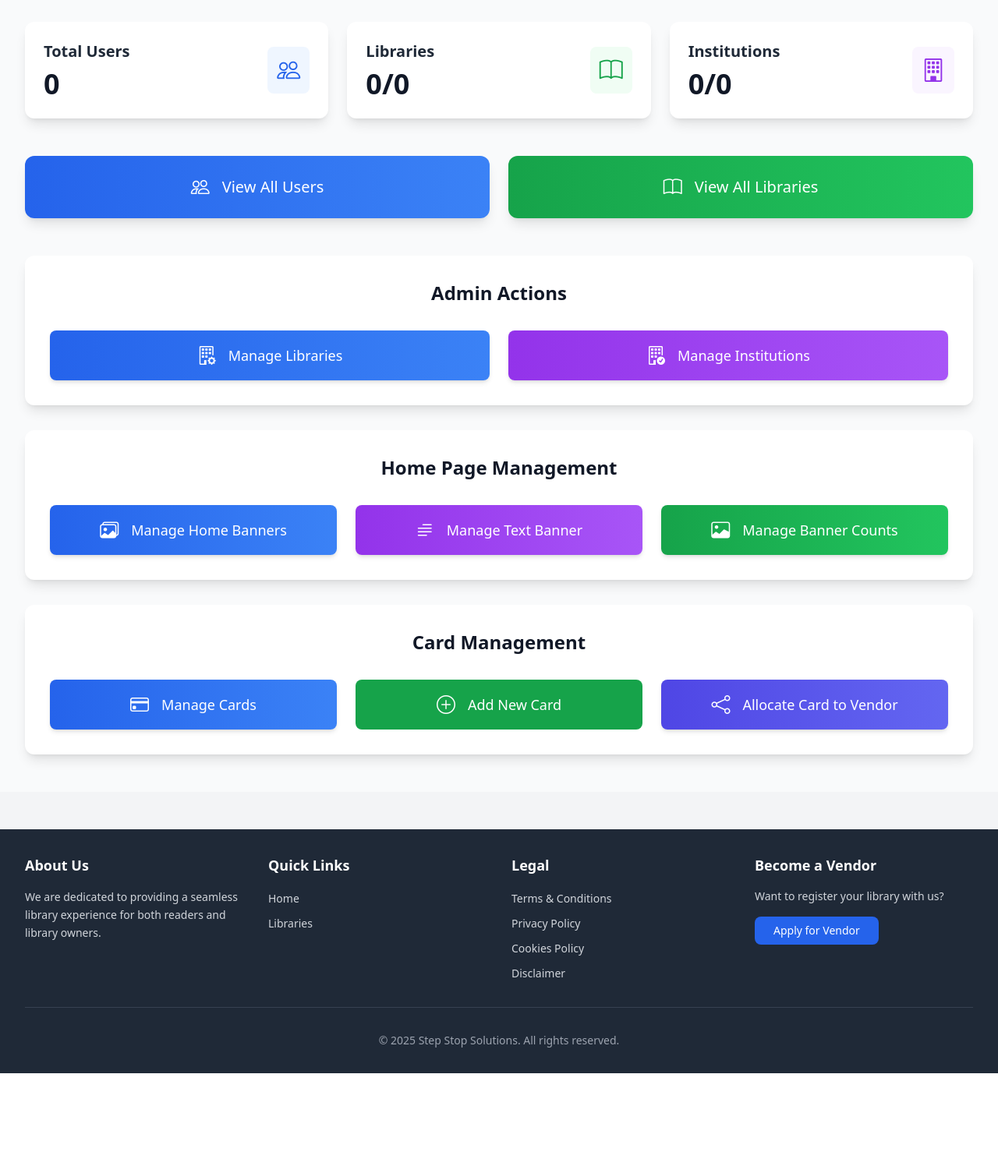
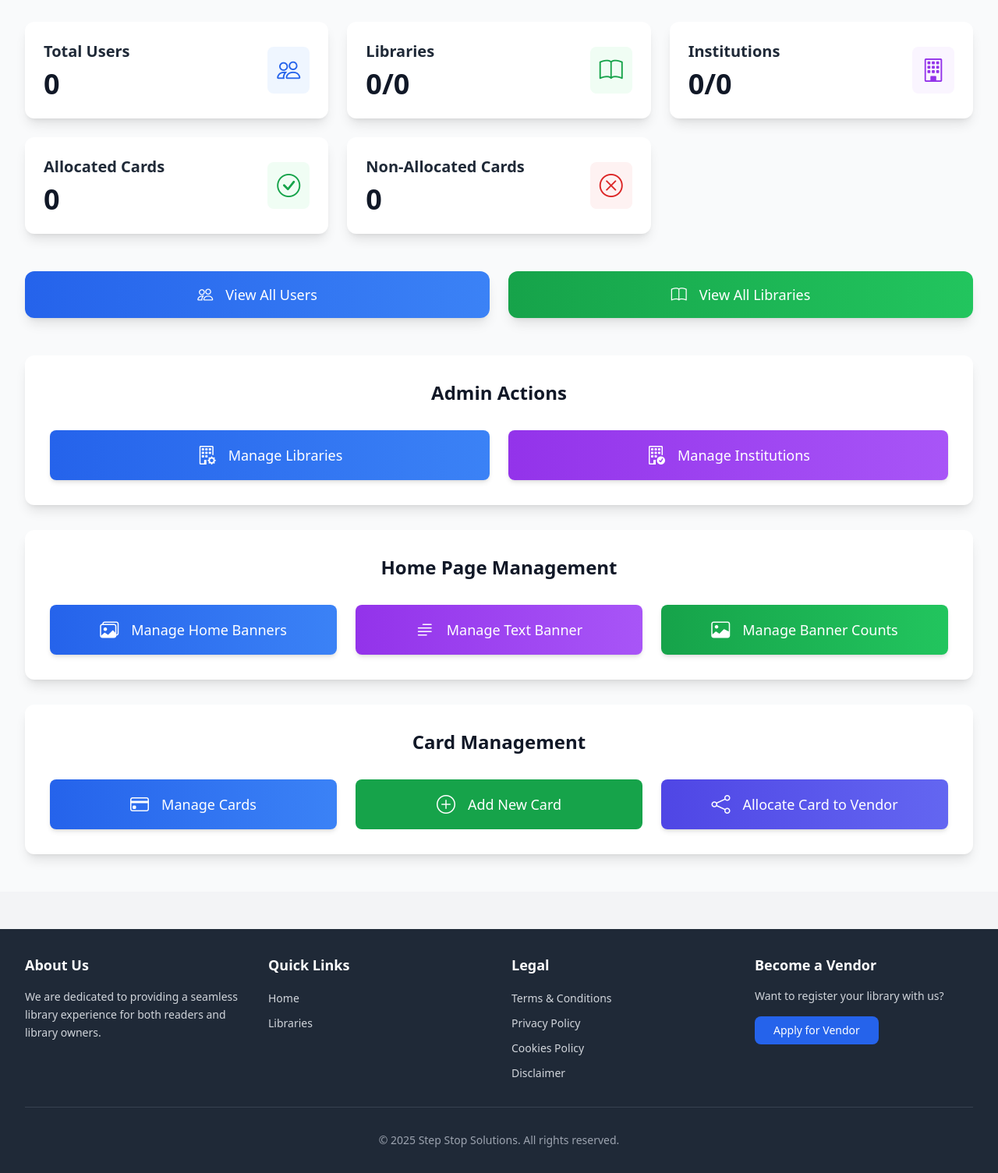
Before and after one commit to kanishkkumarsingh2004/Step-Stop-Solutions, a Django app: page /admin-dashboard/ in a window 1280 px wide. Shown: the part 240-1745 px from the top of the page at 78% size. Before the commit the page ends 1617 px from the top, so only its background shows below. Run offline with Django 5.2, Linux system fonts and the light colour scheme; the visitor is signed in with stand-in values (Sample User, id 1); data that the repository does not hold is empty; some libraries are stand-ins or nearby versions.

Commit message:
nfc alocation

```diff
--- a/library/templates/admin_page/admin_dashboard.html
+++ b/library/templates/admin_page/admin_dashboard.html
@@ -2,56 +2,82 @@
 
 {% block content %}
 <div class="min-h-screen bg-gray-50">
-    <div class="max-w-7xl mx-auto px-4 sm:px-6 lg:px-8 py-12">
+    <div class="max-w-7xl mx-auto px-4 sm:px-6 lg:px-8 py-6 sm:py-12">
         <!-- Dashboard Header -->
-        <div class="text-center mb-12">
-            <h1 class="text-4xl sm:text-5xl font-bold text-gray-900 mb-4">Admin Dashboard</h1>
-            <p class="text-lg text-gray-600 max-w-2xl mx-auto">
+        <div class="text-center mb-8 sm:mb-12">
+            <h1 class="text-2xl sm:text-4xl md:text-5xl font-bold text-gray-900 mb-3 sm:mb-4">Admin Dashboard</h1>
+            <p class="text-sm sm:text-lg text-gray-600 max-w-2xl mx-auto px-2 sm:px-0">
                 Comprehensive platform management tools for efficient administration
             </p>
         </div>
 
         <!-- Statistics Grid -->
-        <div class="grid grid-cols-1 md:grid-cols-2 lg:grid-cols-3 gap-6 mb-12">
+        <div class="grid grid-cols-2 sm:grid-cols-2 lg:grid-cols-3 gap-3 sm:gap-6 mb-8 sm:mb-12 px-2 sm:px-0">
             <!-- Total Users Card -->
-            <div class="bg-white rounded-xl shadow-lg p-6 hover:shadow-xl transition-shadow duration-300">
+            <div class="bg-white rounded-lg sm:rounded-xl shadow-md sm:shadow-lg p-3 sm:p-6 hover:shadow-lg sm:hover:shadow-xl transition-shadow duration-300">
                 <div class="flex items-center justify-between">
                     <div>
-                        <h3 class="text-xl font-semibold text-gray-800 mb-2">Total Users</h3>
-                        <p class="text-4xl font-bold text-gray-900">{{ total_users }}</p>
+                        <h3 class="text-sm sm:text-xl font-semibold text-gray-800 mb-1 sm:mb-2">Total Users</h3>
+                        <p class="text-xl sm:text-4xl font-bold text-gray-900">{{ total_users }}</p>
                     </div>
-                    <div class="p-3 bg-blue-50 rounded-lg">
-                        <i class="bi bi-people text-3xl text-blue-600"></i>
+                    <div class="p-2 sm:p-3 bg-blue-50 rounded-md sm:rounded-lg">
+                        <i class="bi bi-people text-xl sm:text-3xl text-blue-600"></i>
                     </div>
                 </div>
             </div>
 
             <!-- Libraries Card -->
-            <div class="bg-white rounded-xl shadow-lg p-6 hover:shadow-xl transition-shadow duration-300">
+            <div class="bg-white rounded-lg sm:rounded-xl shadow-md sm:shadow-lg p-3 sm:p-6 hover:shadow-lg sm:hover:shadow-xl transition-shadow duration-300">
                 <div class="flex items-center justify-between">
                     <div>
-                        <h3 class="text-xl font-semibold text-gray-800 mb-2">Libraries</h3>
-                        <p class="text-4xl font-bold text-gray-900">
+                        <h3 class="text-sm sm:text-xl font-semibold text-gray-800 mb-1 sm:mb-2">Libraries</h3>
+                        <p class="text-xl sm:text-4xl font-bold text-gray-900">
                             {{ approved_libraries }}/{{ total_libraries }}
                         </p>
                     </div>
-                    <div class="p-3 bg-green-50 rounded-lg">
-                        <i class="bi bi-book text-3xl text-green-600"></i>
+                    <div class="p-2 sm:p-3 bg-green-50 rounded-md sm:rounded-lg">
+                        <i class="bi bi-book text-xl sm:text-3xl text-green-600"></i>
                     </div>
                 </div>
             </div>
 
             <!-- Institutions Card -->
-            <div class="bg-white rounded-xl shadow-lg p-6 hover:shadow-xl transition-shadow duration-300">
+            <div class="bg-white rounded-lg sm:rounded-xl shadow-md sm:shadow-lg p-3 sm:p-6 hover:shadow-lg sm:hover:shadow-xl transition-shadow duration-300">
                 <div class="flex items-center justify-between">
                     <div>
-                        <h3 class="text-xl font-semibold text-gray-800 mb-2">Institutions</h3>
-                        <p class="text-4xl font-bold text-gray-900">
+                        <h3 class="text-sm sm:text-xl font-semibold text-gray-800 mb-1 sm:mb-2">Institutions</h3>
+                        <p class="text-xl sm:text-4xl font-bold text-gray-900">
                             {{ approved_institutions }}/{{ total_institutions }}
                         </p>
                     </div>
-                    <div class="p-3 bg-purple-50 rounded-lg">
-                        <i class="bi bi-building text-3xl text-purple-600"></i>
+                    <div class="p-2 sm:p-3 bg-purple-50 rounded-md sm:rounded-lg">
+                        <i class="bi bi-building text-xl sm:text-3xl text-purple-600"></i>
+                    </div>
+                </div>
+            </div>
+
+            <!-- Allocated Cards Card -->
+            <div class="bg-white rounded-lg sm:rounded-xl shadow-md sm:shadow-lg p-3 sm:p-6 hover:shadow-lg sm:hover:shadow-xl transition-shadow duration-300">
+                <div class="flex items-center justify-between">
+                    <div>
+                        <h3 class="text-sm sm:text-xl font-semibold text-gray-800 mb-1 sm:mb-2">Allocated Cards</h3>
+                        <p class="text-xl sm:text-4xl font-bold text-gray-900">{{ allocated_cards_count }}</p>
+                    </div>
+                    <div class="p-2 sm:p-3 bg-green-50 rounded-md sm:rounded-lg">
+                        <i class="bi bi-check-circle text-xl sm:text-3xl text-green-600"></i>
+                    </div>
+                </div>
+            </div>
+
+            <!-- Non-Allocated Cards Card -->
+            <div class="bg-white rounded-lg sm:rounded-xl shadow-md sm:shadow-lg p-3 sm:p-6 hover:shadow-lg sm:hover:shadow-xl transition-shadow duration-300">
+                <div class="flex items-center justify-between">
+                    <div>
+                        <h3 class="text-sm sm:text-xl font-semibold text-gray-800 mb-1 sm:mb-2">Non-Allocated Cards</h3>
+                        <p class="text-xl sm:text-4xl font-bold text-gray-900">{{ non_allocated_cards_count }}</p>
+                    </div>
+                    <div class="p-2 sm:p-3 bg-red-50 rounded-md sm:rounded-lg">
+                        <i class="bi bi-x-circle text-xl sm:text-3xl text-red-600"></i>
                     </div>
                 </div>
             </div>
@@ -59,71 +85,69 @@
 
         <!-- Quick Actions -->
         <div class="grid grid-cols-1 md:grid-cols-2 gap-6 mb-12">
-            <a href="{% url 'all_users' %}" class="bg-gradient-to-r from-blue-600 to-blue-500 hover:from-blue-700 hover:to-blue-600 text-white px-8 py-6 rounded-xl transition-all duration-300 flex items-center justify-center space-x-4 shadow-lg hover:shadow-xl">
-                <i class="bi bi-people text-2xl"></i>
-                <span class="text-xl font-medium">View All Users</span>
+            <a href="{% url 'all_users' %}" class="bg-gradient-to-r from-blue-600 to-blue-500 hover:from-blue-700 hover:to-blue-600 text-white px-6 py-4 rounded-xl transition-all duration-300 flex items-center justify-center space-x-4 shadow-lg hover:shadow-xl">
+                <i class="bi bi-people text-xl"></i>
+                <span class="text-lg font-medium">View All Users</span>
             </a>
-            <a href="{% url 'all_libraries' %}" class="bg-gradient-to-r from-green-600 to-green-500 hover:from-green-700 hover:to-green-600 text-white px-8 py-6 rounded-xl transition-all duration-300 flex items-center justify-center space-x-4 shadow-lg hover:shadow-xl">
-                <i class="bi bi-book text-2xl"></i>
-                <span class="text-xl font-medium">View All Libraries</span>
+            <a href="{% url 'all_libraries' %}" class="bg-gradient-to-r from-green-600 to-green-500 hover:from-green-700 hover:to-green-600 text-white px-6 py-4 rounded-xl transition-all duration-300 flex items-center justify-center space-x-4 shadow-lg hover:shadow-xl">
+                <i class="bi bi-book text-xl"></i>
+                <span class="text-lg font-medium">View All Libraries</span>
             </a>
         </div>
 
         <!-- Management Sections -->
         <div class="space-y-8">
             <!-- Admin Actions -->
-            <div class="bg-white rounded-xl shadow-lg p-8">
-                <h2 class="text-2xl font-bold text-gray-900 mb-8 text-center">Admin Actions</h2>
-                <div class="grid grid-cols-1 md:grid-cols-2 gap-6">
-                    <a href="{% url 'manage_libraries' %}" class="bg-gradient-to-r from-blue-600 to-blue-500 hover:from-blue-700 hover:to-blue-600 text-white px-6 py-4 rounded-lg transition-all duration-300 flex items-center justify-center space-x-4 shadow-md hover:shadow-lg">
-                        <i class="bi bi-building-gear text-2xl"></i>
-                        <span class="text-lg font-medium">Manage Libraries</span>
+            <div class="bg-white rounded-xl shadow-lg p-4 sm:p-6 md:p-8">
+                <h2 class="text-xl sm:text-2xl font-bold text-gray-900 mb-4 sm:mb-6 md:mb-8 text-center">Admin Actions</h2>
+                <div class="grid grid-cols-1 sm:grid-cols-2 gap-3 sm:gap-4 md:gap-6">
+                    <a href="{% url 'manage_libraries' %}" class="bg-gradient-to-r from-blue-600 to-blue-500 hover:from-blue-700 hover:to-blue-600 text-white px-3 py-2 sm:px-4 sm:py-3 md:px-6 md:py-4 rounded-lg transition-all duration-300 flex items-center justify-center space-x-2 sm:space-x-3 md:space-x-4 shadow-md hover:shadow-lg">
+                        <i class="bi bi-building-gear text-lg sm:text-xl md:text-2xl"></i>
+                        <span class="text-sm sm:text-base md:text-lg font-medium">Manage Libraries</span>
                     </a>
-                    <a href="{% url 'manage_institutions' %}" class="bg-gradient-to-r from-purple-600 to-purple-500 hover:from-purple-700 hover:to-purple-600 text-white px-6 py-4 rounded-lg transition-all duration-300 flex items-center justify-center space-x-4 shadow-md hover:shadow-lg">
-                        <i class="bi bi-building-check text-2xl"></i>
-                        <span class="text-lg font-medium">Manage Institutions</span>
+                    <a href="{% url 'manage_institutions' %}" class="bg-gradient-to-r from-purple-600 to-purple-500 hover:from-purple-700 hover:to-purple-600 text-white px-3 py-2 sm:px-4 sm:py-3 md:px-6 md:py-4 rounded-lg transition-all duration-300 flex items-center justify-center space-x-2 sm:space-x-3 md:space-x-4 shadow-md hover:shadow-lg">
+                        <i class="bi bi-building-check text-lg sm:text-xl md:text-2xl"></i>
+                        <span class="text-sm sm:text-base md:text-lg font-medium">Manage Institutions</span>
                     </a>
                 </div>
             </div>
-
             <!-- Home Page Management -->
-            <div class="bg-white rounded-xl shadow-lg p-8">
-                <h2 class="text-2xl font-bold text-gray-900 mb-8 text-center">Home Page Management</h2>
-                <div class="grid grid-cols-1 md:grid-cols-2 lg:grid-cols-3 gap-6">
-                    <a href="{% url 'manage_home_banners' %}" class="bg-gradient-to-r from-blue-600 to-blue-500 hover:from-blue-700 hover:to-blue-600 text-white px-6 py-4 rounded-lg transition-all duration-300 flex items-center justify-center space-x-4 shadow-md hover:shadow-lg">
-                        <i class="bi bi-images text-2xl"></i>
-                        <span class="text-lg font-medium">Manage Home Banners</span>
+            <div class="bg-white rounded-xl shadow-lg p-4 sm:p-6 md:p-8">
+                <h2 class="text-lg sm:text-xl md:text-2xl font-bold text-gray-900 mb-4 sm:mb-6 md:mb-8 text-center">Home Page Management</h2>
+                <div class="grid grid-cols-1 sm:grid-cols-2 lg:grid-cols-3 gap-3 sm:gap-4 md:gap-6">
+                    <a href="{% url 'manage_home_banners' %}" class="bg-gradient-to-r from-blue-600 to-blue-500 hover:from-blue-700 hover:to-blue-600 text-white px-3 py-2 sm:px-4 sm:py-3 md:px-6 md:py-4 rounded-lg transition-all duration-300 flex items-center justify-center space-x-2 sm:space-x-3 md:space-x-4 shadow-md hover:shadow-lg">
+                        <i class="bi bi-images text-lg sm:text-xl md:text-2xl"></i>
+                        <span class="text-sm sm:text-base md:text-lg font-medium">Manage Home Banners</span>
                     </a>
-                    <a href="{% url 'manage_text_banner' %}" class="bg-gradient-to-r from-purple-600 to-purple-500 hover:from-purple-700 hover:to-purple-600 text-white px-6 py-4 rounded-lg transition-all duration-300 flex items-center justify-center space-x-4 shadow-md hover:shadow-lg">
-                        <i class="bi bi-text-paragraph text-2xl"></i>
-                        <span class="text-lg font-medium">Manage Text Banner</span>
+                    <a href="{% url 'manage_text_banner' %}" class="bg-gradient-to-r from-purple-600 to-purple-500 hover:from-purple-700 hover:to-purple-600 text-white px-3 py-2 sm:px-4 sm:py-3 md:px-6 md:py-4 rounded-lg transition-all duration-300 flex items-center justify-center space-x-2 sm:space-x-3 md:space-x-4 shadow-md hover:shadow-lg">
+                        <i class="bi bi-text-paragraph text-lg sm:text-xl md:text-2xl"></i>
+                        <span class="text-sm sm:text-base md:text-lg font-medium">Manage Text Banner</span>
                     </a>
-                    <a href="{% url 'manage_banner_counts' %}" class="bg-gradient-to-r from-green-600 to-green-500 hover:from-green-700 hover:to-green-600 text-white px-6 py-4 rounded-lg transition-all duration-300 flex items-center justify-center space-x-4 shadow-md hover:shadow-lg">
-                        <i class="bi bi-image text-2xl"></i>
-                        <span class="text-lg font-medium">Manage Banner Counts</span>
+                    <a href="{% url 'manage_banner_counts' %}" class="bg-gradient-to-r from-green-600 to-green-500 hover:from-green-700 hover:to-green-600 text-white px-3 py-2 sm:px-4 sm:py-3 md:px-6 md:py-4 rounded-lg transition-all duration-300 flex items-center justify-center space-x-2 sm:space-x-3 md:space-x-4 shadow-md hover:shadow-lg">
+                        <i class="bi bi-image text-lg sm:text-xl md:text-2xl"></i>
+                        <span class="text-sm sm:text-base md:text-lg font-medium">Manage Banner Counts</span>
                     </a>
                 </div>
             </div>
 
             <!-- Card Management -->
-            <div class="bg-white rounded-xl shadow-lg p-8">
-                <h2 class="text-2xl font-bold text-gray-900 mb-8 text-center">Card Management</h2>
-                <div class="grid grid-cols-1 md:grid-cols-2 lg:grid-cols-3 gap-6">
-                    <a href="{% url 'manage_cards' %}" class="bg-gradient-to-r from-blue-600 to-blue-500 hover:from-blue-700 hover:to-blue-600 text-white px-6 py-4 rounded-lg transition-all duration-300 flex items-center justify-center space-x-4 shadow-md hover:shadow-lg">
-                        <i class="bi bi-credit-card text-2xl"></i>
-                        <span class="text-lg font-medium">Manage Cards</span>
+            <div class="bg-white rounded-xl shadow-lg p-4 sm:p-6 md:p-8">
+                <h2 class="text-xl sm:text-2xl font-bold text-gray-900 mb-4 sm:mb-6 md:mb-8 text-center">Card Management</h2>
+                <div class="grid grid-cols-1 sm:grid-cols-2 lg:grid-cols-3 gap-3 sm:gap-4 md:gap-6">
+                    <a href="{% url 'manage_cards' %}" class="bg-gradient-to-r from-blue-600 to-blue-500 hover:from-blue-700 hover:to-blue-600 text-white px-3 py-2 sm:px-4 sm:py-3 md:px-6 md:py-4 rounded-lg transition-all duration-300 flex items-center justify-center space-x-2 sm:space-x-3 md:space-x-4 shadow-md hover:shadow-lg">
+                        <i class="bi bi-credit-card text-lg sm:text-xl md:text-2xl"></i>
+                        <span class="text-sm sm:text-base md:text-lg font-medium">Manage Cards</span>
                     </a>
-                    <a href="{% url 'add_card' %}" class="bg-green-600 hover:bg-green-700 text-white px-6 py-4 rounded-lg transition-all duration-300 flex items-center justify-center space-x-4">
-                        <i class="bi bi-plus-circle text-2xl"></i>
-                        <span class="text-lg font-medium">Add New Card</span>
+                    <a href="{% url 'add_card' %}" class="bg-green-600 hover:bg-green-700 text-white px-3 py-2 sm:px-4 sm:py-3 md:px-6 md:py-4 rounded-lg transition-all duration-300 flex items-center justify-center space-x-2 sm:space-x-3 md:space-x-4">
+                        <i class="bi bi-plus-circle text-lg sm:text-xl md:text-2xl"></i>
+                        <span class="text-sm sm:text-base md:text-lg font-medium">Add New Card</span>
                     </a>
-                    <a href="{% url 'allocate_card_to_vendor_page' %}" class="bg-gradient-to-r from-indigo-600 to-indigo-500 hover:from-indigo-700 hover:to-indigo-600 text-white px-6 py-4 rounded-lg transition-all duration-300 flex items-center justify-center space-x-4 shadow-md hover:shadow-lg">
-                        <i class="bi bi-share text-2xl"></i>
-                        <span class="text-lg font-medium">Allocate Card to Vendor</span>
+                    <a href="{% url 'allocate_card_to_vendor_page' %}" class="bg-gradient-to-r from-indigo-600 to-indigo-500 hover:from-indigo-700 hover:to-indigo-600 text-white px-3 py-2 sm:px-4 sm:py-3 md:px-6 md:py-4 rounded-lg transition-all duration-300 flex items-center justify-center space-x-2 sm:space-x-3 md:space-x-4 shadow-md hover:shadow-lg">
+                        <i class="bi bi-share text-lg sm:text-xl md:text-2xl"></i>
+                        <span class="text-sm sm:text-base md:text-lg font-medium">Allocate Card to Vendor</span>
                     </a>
                 </div>
             </div>
-        </div>
     </div>
 </div>
 {% endblock %}
--- a/library/templates/library/nfc_add_user.html
+++ b/library/templates/library/nfc_add_user.html
@@ -34,6 +34,9 @@
                 <div class="bg-gray-50 p-4 sm:p-6 rounded-lg">
                     <p class="text-xs sm:text-sm text-gray-500 uppercase tracking-wide">Detected NFC ID</p>
                     <p id="nfc-id-display" class="text-lg sm:text-2xl font-mono text-gray-800 mt-2 break-all">Waiting for card...</p>
+                    <div id="invalid-card-message" class="mt-4 hidden text-red-600">
+                        <i class="bi bi-exclamation-circle"></i> Invalid Card
+                    </div>
                     <div id="allocated-user-info" class="mt-4 hidden">
                         <p class="text-sm text-gray-600">Allocated to:</p>
                         <p id="allocated-user-name" class="text-lg font-semibold"></p>
--- a/library/views.py
+++ b/library/views.py
@@ -144,6 +144,8 @@ def admin_dashboard(request):
     approved_institutions = Institution.objects.filter(is_approved=True).count()
     pending_libraries = total_libraries - approved_libraries
     pending_institutions = total_institutions - approved_institutions
+    allocated_cards_count = AdminCard.objects.filter(library__isnull=False).count()
+    non_allocated_cards_count = AdminCard.objects.filter(library__isnull=True).count()
 
     # Get active subscriptions
     active_subscriptions = UserSubscription.objects.filter(
@@ -162,7 +164,9 @@ def admin_dashboard(request):
         'pending_libraries': pending_libraries,
         'pending_institutions': pending_institutions,
         'active_subscriptions': active_subscriptions,
-        'recent_activities_count': recent_activities_count
+        'recent_activities_count': recent_activities_count,
+        'allocated_cards_count': allocated_cards_count,
+        'non_allocated_cards_count': non_allocated_cards_count,
     })
 
 def user_login(request):
```
Also changed, not shown: library/static/js/nfc.js (+39 -2 lines), 2 other files.
